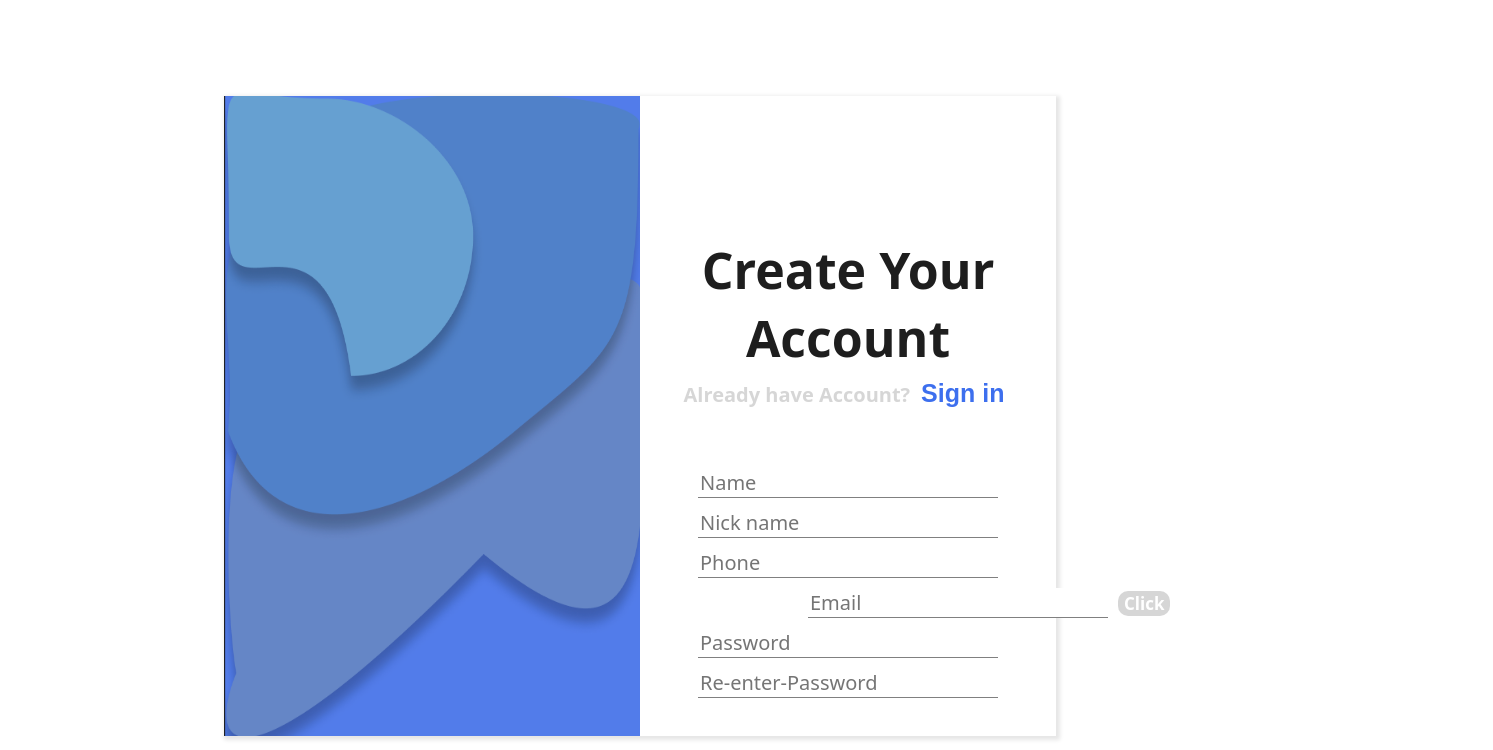
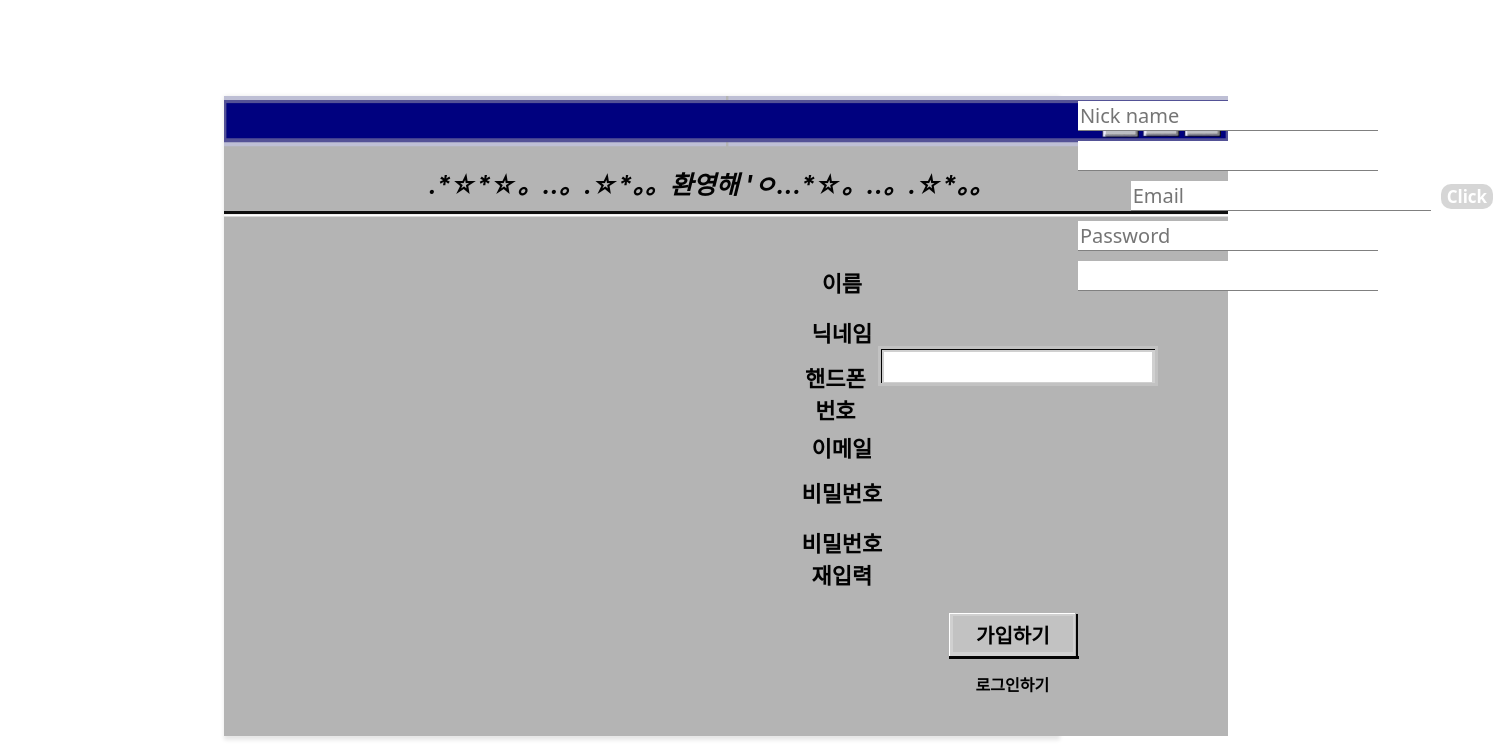
Before and after one commit to hanaxauay/BottleProject, a React (Create React App) app: page /register in a window 1280 px wide. Shown: the top 750 px of the page, 1493 px wide, since content can reach past the window. Built offline with nearby package versions, Linux system fonts and the light colour scheme; no server answers.

Commit message:
회원가입 페이지 수정

```diff
--- a/src/pages/Register.jsx
+++ b/src/pages/Register.jsx
@@ -1,6 +1,6 @@
 import React from "react";
 import "../style/register.scss";
-import Img from "../images/left.png";
+import base from "../images/base.png";
 import logo from "../images/logo.png";
 import { useRef } from "react";
 import axios from "axios";
@@ -12,37 +12,33 @@ export default function Login() {
   return (
     <>
       <div className="container">
-        <div className="left">
-          <img src={Img} alt="lefts" />
-        </div>
+      <img src={base} alt="base" />
+      <div className="textbox">
+        .*☆*☆。..。.☆*。。환영해 &apos;ㅇ...*☆。..。.☆*。。
+      </div>
         <div className="register_content">
           <div className="boss">
-            <div className="createaccount">
-              Create Your Account
+            <div className="name">이름</div>
+            <div className="name_box1"></div>
+            <div className="name_box2"></div>
+            <div className="name_bar1"></div>
+            <div className="name_bar2"></div>
+            <div className="name_input">
+              <input type="name" />
             </div>
-            <div className="alreadyaccount">
-              Already have Account?
-            </div>
-            <button className="sign_btn">
-              <Link to="/" className="login">ㅤ
-                Sign in
-              </Link>
-            </button>
-
-            <div className="name_input">
-              <input type="name" placeholder="Name" />
-            </div>
+            <div className="nickname">닉네임</div>
             <div className="nickname_input">
               <input type="nickname" placeholder="Nick name" />
             </div>
 
 
-
+            <div className="phone">핸드폰번호</div>
             <div className="phone_input">
-              <input type="phone" placeholder="Phone" />
+              <input type="phone"  />
             </div>
 
             <div className="input_container">
+              <div className="email">이메일</div>
               <div className="email_input">
                 <input type="email" placeholder="Email" />
               </div>
@@ -51,15 +47,25 @@ export default function Login() {
               </button>
             </div>
 
-
+            <div className="password">비밀번호</div>
             <div className="password_input">
               <input type="password" placeholder="Password" />
             </div>
+            <div className="repassword">비밀번호재입력</div>
             <div className="repassword_input">
-              <input type="repassword" placeholder="Re-enter-Password" />
+              <input type="repassword"/>
             </div>
+            <div className="sign_box1"></div>
+            <div className="sign_box2"></div>
+            <div className="sign_bar1"></div>
+            <div className="sign_bar2"></div>
             <button className="signup_btn">
-              SIGN UP
+              가입하기
+            </button>
+            <button className="login_btn">
+              <Link to="/" className="login">ㅤ
+                로그인하기
+              </Link>
             </button>
           </div>
         </div>
--- a/src/style/register.scss
+++ b/src/style/register.scss
@@ -7,22 +7,27 @@
   left: 50%;
   display: flex;
   transform: translate(-50%, 15%);
-  .left {
+  /*.left {
     height: 100%;
     width: 50%;
     position: relative;
     img {
       height: 100%;
       width: 100%;
-    }
-    .title_text {
+    }*/
+    .textbox {
       position: absolute;
-      top: 50%;
-      left: 50%;
-      transform: translate(-50%, -50%);
-      p {
-        font-size: 80px;
-      }
+      left: 300px;
+      top: 65px;
+      transform: translate(-12%, 10%);
+      width: 795px;
+      height: 41px;
+      flex-direction: column;
+      color: #020202;
+      font-size: 25px;
+      font-weight: bold;
+      font-style: italic;
+      font-family: Inter, system-ui, -apple-system, 'Segoe UI', Roboto, 'Helvetica Neue', Arial, 'Noto Sans', 'Liberation Sans', sans-serif;
     }
   }
   .register_content {
@@ -32,68 +37,95 @@
 
     .boss {
       position: absolute; // 부모의 위치를 상속받는거야.
-      top: 60px;
       width: 100%;
       height: 100%;
       text-align: center;
+      display: flex;
+      flex-direction: column;
+      align-items: center;
 
-    .createaccount {
-      color: #1e1e1e;
-      font-size: 50px;
+    .name {
+      display: inline-block; /* 옆으로 나열 */
+      color: #020202;
+      font-size: 22px;
       font-weight: bold;
-      font-family: ITF Devanagari, system-ui, -apple-system, 'Segoe UI', Roboto, 'Helvetica Neue', Arial, 'Noto Sans', 'Liberation Sans', sans-serif;
-      margin-top: 80px;
-      margin-bottom: 0px;
+      position: absolute;
+      left: -430px;
+      top: 180px;
+      width: 88px;
+      height: 38px;
+      flex-direction: column;
+      margin-top: -10px;
     }
-    .alreadyaccount {
+    .name_box1 {
       display: inline-block; /* 옆으로 나열 */
-      color: #b9b9b996;
-      font-size: 20px;
-      font-weight: bold;
-      font-family: ITF Devanagari, system-ui, -apple-system, 'Segoe UI', Roboto, 'Helvetica Neue', Arial, 'Noto Sans', 'Liberation Sans', sans-serif;
-      margin-top: 0px;
-      margin-bottom: 30px;
-      padding-top: 0.5rem;
-      margin-right: -25px;
-
+      position: absolute;
+      left: -350px;
+      top: 240px;
+      width: 280px;
+      height: 40px;
+      background-color: #c2c2c2;
+      margin-top: 10px;
+      z-index: 1;
     }
-    .sign_btn {
-      border-style: none;
-      font-size: 25px;
-      font-weight: bold;
-      background-color: transparent;
-      margin-right: 2px;
-      .login {
-        text-decoration: none;
-        color: #3d6fee;
-        cursor: pointer;
-      }
-      .login:hover {
-        color: #666;
+    .name_box2 {
+      display: inline-block; /* 옆으로 나열 */
+      position: absolute;
+      left: -347px;
+      top: 240px;
+      width: 274px;
+      height: 34px;
+      background-color: #D0D0D0;
+      margin-top: 13px;
+      overflow: visible;
+      z-index: 2;
+    }
+    .name_bar1 {
+      display: inline-block; /* 옆으로 나열 */
+      position: absolute;
+      left: -347px;
+      top: 253px;
+      width: 0.8px;
+      height: 34px;
+      background-color: #030303;
+      z-index: 4;
+    }
+    .name_bar2 {
+      display: inline-block; /* 옆으로 나열 */
+      position: absolute;
+      left: -347px;
+      top: 253px;
+      width: 274px;
+      height: 0.8px;
+      background-color: #030303;
+      z-index: 5;
+    }
+    .name_input {
+      input {
+        display: inline-block; /* 옆으로 나열 */
+        color: #020202;
+        position: absolute;
+        left: -344px;
+        top: 256px;
+        width: 260px;
+        height: 24px;
+        flex-direction: column;
+        border-color: transparent; /*테두리 투명*/
+        z-index: 3;
       }
     }
-    /*.sign {
-      display: inline-block; // 옆으로 나열
-      color: #3d6fee;
-      font-size: 25px;
+    .nickname {
+      display: inline-block; /* 옆으로 나열 */
+      color: #020202;
+      font-size: 22px;
       font-weight: bold;
-      font-family: ITF Devanagari, system-ui, -apple-system, 'Segoe UI', Roboto, 'Helvetica Neue', Arial, 'Noto Sans', 'Liberation Sans', sans-serif;
+      position: absolute;
+      left: -430px;
+      top: 230px;
+      width: 88px;
+      height: 38px;
       flex-direction: column;
-      margin-top: 10px;
-      padding-top: 0.5rem;
-    }*/
-
-    .name_input {
-      input {
-        color: #b9b9b996;
-        font-size: 20px;
-        font-family: ITF Devanagari, system-ui, -apple-system, 'Segoe UI', Roboto, 'Helvetica Neue', Arial, 'Noto Sans', 'Liberation Sans', sans-serif;
-        border: 0px;
-        outline-style: none;
-        border-bottom: 1px solid gray;
-        margin-top: 30px;
-        margin-bottom: 5px;
-      }
+      margin-top: -10px;
     }
     .nickname_input {
       input {
@@ -107,7 +139,19 @@
         margin-bottom: 5px;
       }
     }
-
+    .phone {
+      display: inline-block; /* 옆으로 나열 */
+      color: #020202;
+      font-size: 22px;
+      font-weight: bold;
+      position: absolute;
+      left: -430px;
+      top: 275px;
+      width: 75px;
+      height: 38px;
+      flex-direction: column;
+      margin-top: -10px;
+    }
 
     .phone_input {
       input {
@@ -124,6 +168,19 @@
     .input_container {
       display: flex;
       align-items: center;
+    }
+    .email {
+      display: inline-block; /* 옆으로 나열 */
+      color: #020202;
+      font-size: 22px;
+      font-weight: bold;
+      position: absolute;
+      left: -430px;
+      top: 345px;
+      width: 88px;
+      height: 38px;
+      flex-direction: column;
+      margin-top: -10px;
     }
     .email_input {
       input {
@@ -151,6 +208,19 @@
       font-family: ITF Devanagari, system-ui, -apple-system, 'Segoe UI', Roboto, 'Helvetica Neue', Arial, 'Noto Sans', 'Liberation Sans', sans-serif;
       margin-top: 0px;
     }
+    .password{
+      display: inline-block; /* 옆으로 나열 */
+      color: #020202;
+      font-size: 22px;
+      font-weight: bold;
+      position: absolute;
+      left: -430px;
+      top: 390px;
+      width: 88px;
+      height: 38px;
+      flex-direction: column;
+      margin-top: -10px;
+    }
     .password_input {
       input {
         color: #b9b9b996;
@@ -162,6 +232,19 @@
         margin-top: 5px;
         margin-bottom: 5px;
       }
+    }
+    .repassword {
+      display: inline-block; /* 옆으로 나열 */
+      color: #020202;
+      font-size: 22px;
+      font-weight: bold;
+      position: absolute;
+      left: -430px;
+      top: 440px;
+      width: 88px;
+      height: 38px;
+      flex-direction: column;
+      margin-top: -10px;
     }
     .repassword_input {
       input {
@@ -175,18 +258,85 @@
         margin-bottom: 5px;
       }
     }
+    .sign_box1 {
+      display: inline-block; /* 옆으로 나열 */
+      position: absolute;
+      left: -279px;
+      top: 506.9px;
+      width: 126px;
+      height: 45px;
+      background-color: #ffffff;
+      margin-top: 10px;
+      z-index: 1;
+    }
+    .sign_box2 {
+      display: inline-block; /* 옆으로 나열 */
+      position: absolute;
+      left: -278px;
+      top: 505px;
+      width: 125px;
+      height: 42px;
+      background-color: #D0D0D0;
+      margin-top: 13px;
+      overflow: visible;
+      z-index: 2;
+    }
+    .sign_bar1 {
+      display: inline-block; /* 옆으로 나열 */
+      position: absolute;
+      left: -152px;
+      top: 517.7px;
+      width: 2.6px;
+      height: 43px;
+      background-color: #030303;
+      z-index: 4;
+    }
+    .sign_bar2 {
+      display: inline-block; /* 옆으로 나열 */
+      position: absolute;
+      left: -279px;
+      top: 560px;
+      width: 130px;
+      height: 3px;
+      background-color: #030303;
+      z-index: 5;
+    }
     .signup_btn {
-      font-size: inherit; /* 부모 엘리먼트의 폰트 크기를 상속받음 */
-      color: #fff;
-      background-color: dodgerblue;
       border-style: none;
-      border-radius: 35px;
-      padding: 10px 30px; /* 버튼 내부 여백 설정 */
-      transform: scale(1.5); /* 버튼 크기를 2.5배로 키움 */
-      margin-top: 60px;
+      position: absolute;
+      font-size: 20px;
       font-weight: bold;
       font-family: ITF Devanagari, system-ui, -apple-system, 'Segoe UI', Roboto, 'Helvetica Neue', Arial, 'Noto Sans', 'Liberation Sans', sans-serif;
+      background-color: #c2c2c2;
+      position: absolute;
+      left: -275px;
+      top: 520px;
+      width: 120px;
+      height: 36px;
+      z-index: 6;
+      cursor: pointer;
+    }
+    .login_btn {
+      display: inline-block;
+      color: #030303;
+      font-size: 16px;
+      font-weight: bold;
+      font-family: ITF Devanagari, system-ui, -apple-system, 'Segoe UI', Roboto, 'Helvetica Neue', Arial, 'Noto Sans', 'Liberation Sans', sans-serif;
+      position: absolute;
+      left: -285px;
+      width: 120px;
+      height: 36px;
+      margin-top: 570px;
+      background: none;
+      border: none;
+      cursor: pointer;
+      .login {
+        text-decoration: none;
+        color: #000000;
+      }
+      .login:hover {
+        color: #666;
+      }
     }
     }
   }
-}
```
Also changed, not shown: src/pages/Login.jsx (+1 -7 lines).
